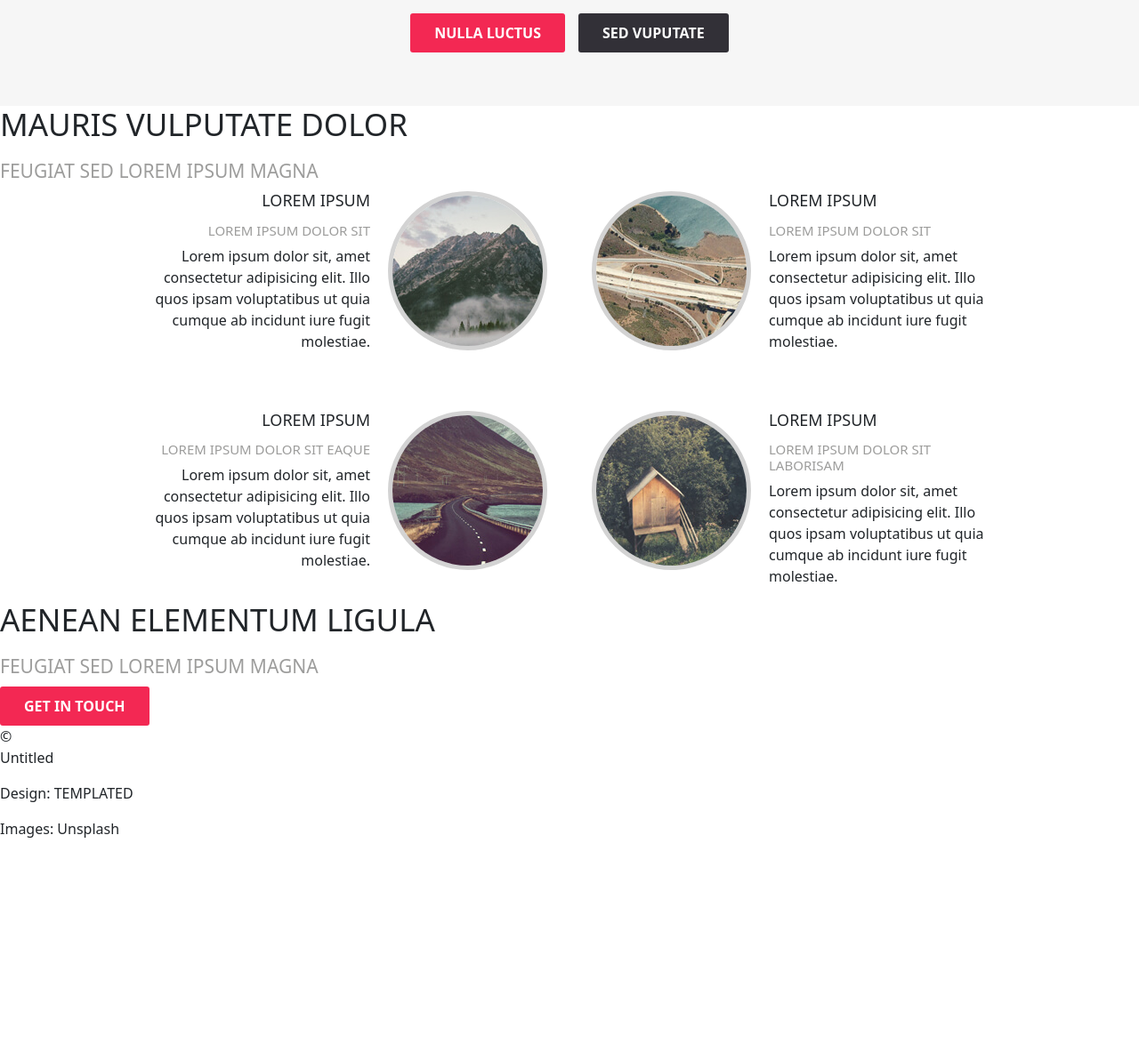
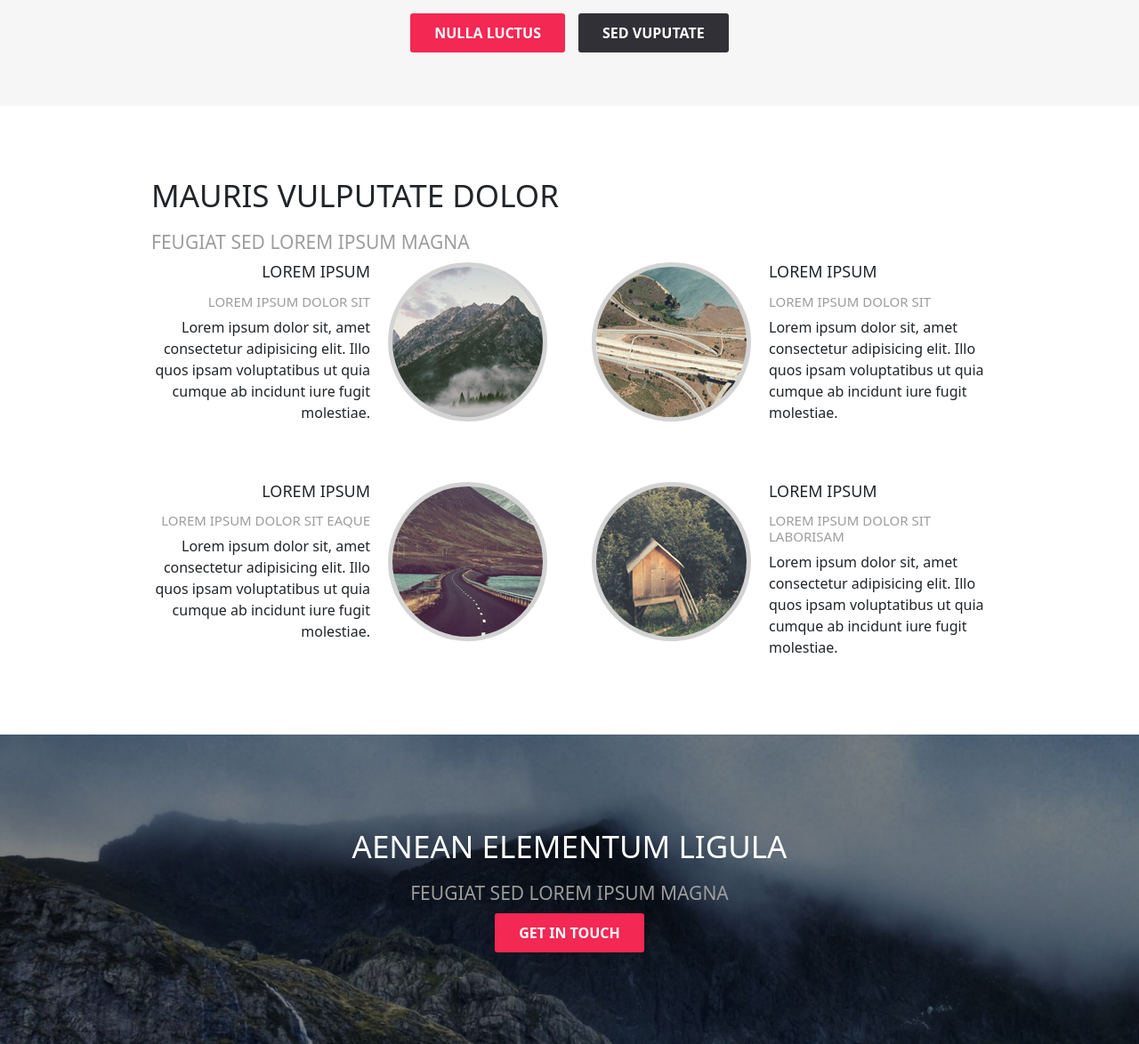
Before and after one commit to somaleyo/spatial, a website: page index.htm in a window 1280 px wide. Shown: the part 1870-3044 px from the top of the page at 89% size. Before the commit the page ends 2830 px from the top, so only its background shows below. Drawn offline with nearby package versions, Linux system fonts and the light colour scheme; files whose address does not match are found by name.

Commit message:
footer html

```diff
--- a/index.htm
+++ b/index.htm
@@ -78,8 +78,11 @@
 
 </section>
 <section class="mauris">
-    <h2>MAURIS VULPUTATE DOLOR</h2>
-    <h3>FEUGIAT SED LOREM IPSUM MAGNA</h3>
+    <div class="titre">
+        <h2>MAURIS VULPUTATE DOLOR</h2>
+        <h3>FEUGIAT SED LOREM IPSUM MAGNA</h3>
+    </div>
+
     <div class="diviseur">
         <div class="lorem-holder">
             <div class="lorem-container">
@@ -131,14 +134,18 @@
         </div>
     </div>
 </section>
-
+<div class="bgrnd2">
 <section class="aenean">
     <h2> AENEAN ELEMENTUM LIGULA</h2>
     <h3> FEUGIAT SED LOREM IPSUM MAGNA</h3>
     <button class="red">GET IN TOUCH</button>
 </section>
+</div>
 <footer>
     <div class="reso-container">
+        <i class="fa-brands fa-facebook-f"></i>
+        <i class="fa-brands fa-twitter"></i>
+        <i class="fa-brands fa-instagram"></i>
 
     </div>
     <div class="copy">
--- a/src/sass/modules/_bases.sass
+++ b/src/sass/modules/_bases.sass
@@ -136,9 +136,14 @@ body
         gap: 15px
         padding-bottom: 60px
 .mauris
+    padding-bottom: 70px
     img
         border-radius: 50%
         border: 5px solid lightgray
+    .titre
+        padding-left: 170px
+        padding-bottom: 7   0px
+        padding-top: 80px
     .diviseur
         display: flex
         flex-direction: column
@@ -169,3 +174,33 @@ body
                 padding-left: 20px
                 padding-right: 150px
             .lorem-img
+.aenean
+    display: flex
+    justify-content: center
+    align-items: center
+    text-align: center
+    color: white
+    flex-direction: column
+    height: 350px
+    position: relative
+
+.bgrnd2
+    position: relative
+    z-index: 1
+    background: url('../assets/img/banner.jpg')
+    background-attachment: fixed
+    background-repeat: no-repeat
+    background-size: cover
+    background-position: 10% 4%
+    height: 350px
+    &::before
+        content: ''
+        position: absolute
+        top: 0
+        left: 0
+        width: 100%
+        height: 100%
+        background-color: rgba(0, 0, 0, 0.5)
+
+footer
+   background-color: #F6F6F6
```
Also changed, not shown: public/styles/style.css, 1 other file.
